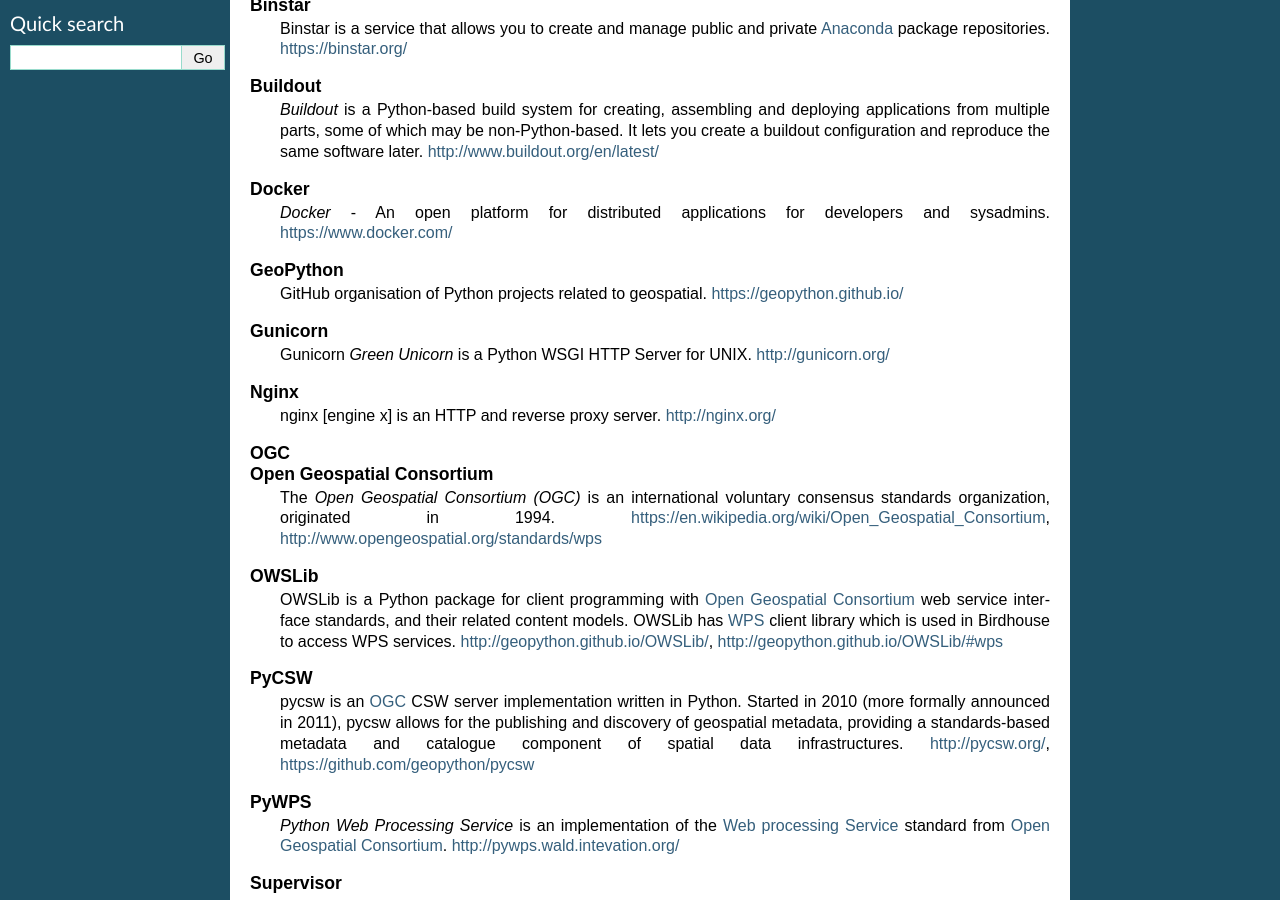
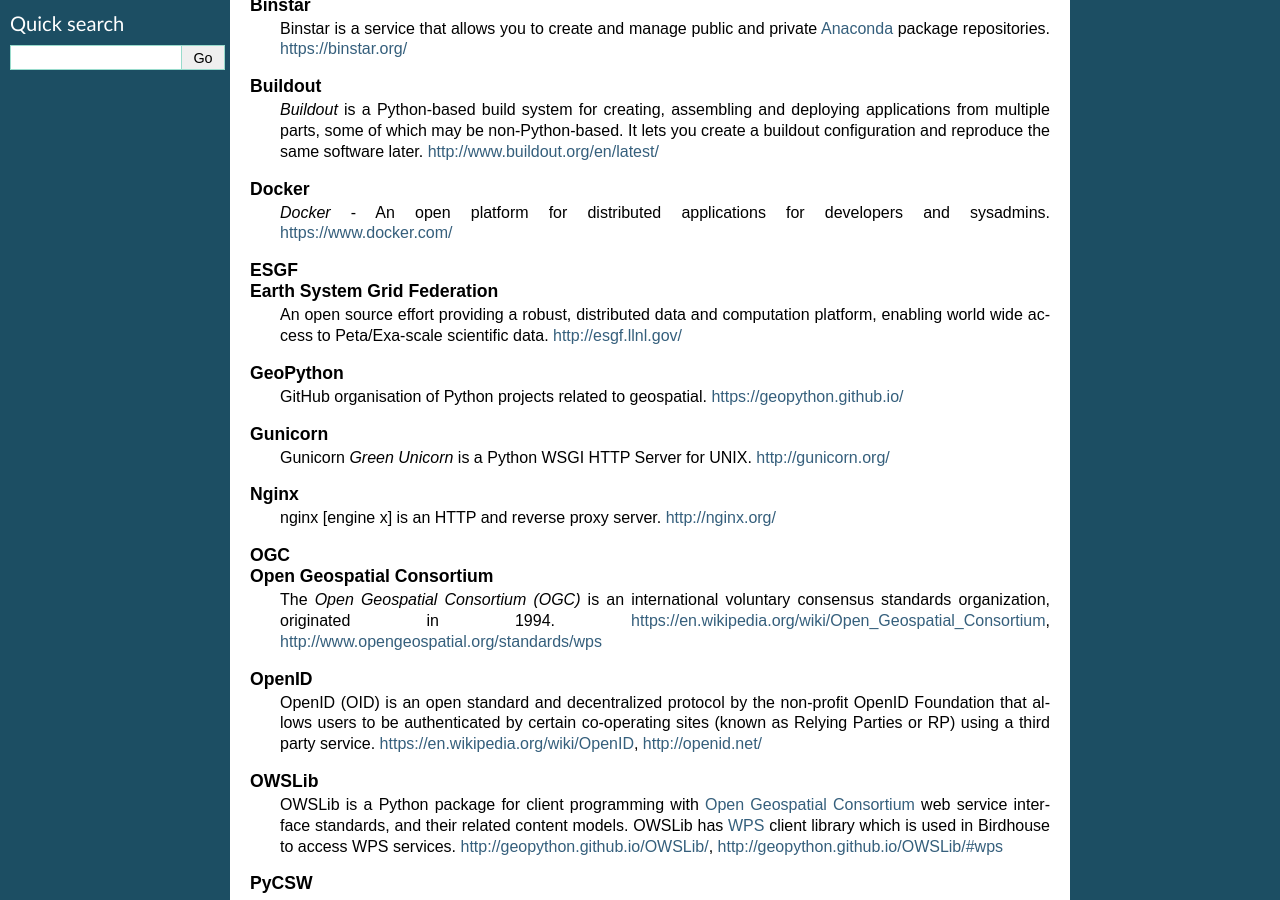
Before and after one commit to bird-house/birdhouse-docs, a Sphinx documentation site: the page built from docs/source/glossary.rst, in a window 1280 px wide and 900 px high, scrolled down 200 px. Built offline with Sphinx 7.4.7, drawn with Linux system fonts in a browser that asks for light colours.

Commit message:
update glossary

```diff
--- a/docs/source/glossary.rst
+++ b/docs/source/glossary.rst
@@ -68,3 +68,12 @@
    PyCSW
       pycsw is an :term:`OGC` CSW server implementation written in Python. Started in 2010 (more formally announced in 2011), pycsw allows for the publishing and discovery of geospatial metadata, providing a standards-based metadata and catalogue component of spatial data infrastructures.
       http://pycsw.org/, https://github.com/geopython/pycsw
+
+   ESGF
+   Earth System Grid Federation
+      An open source effort providing a robust, distributed data and computation platform, enabling world wide access to Peta/Exa-scale scientific data.
+      http://esgf.llnl.gov/
+
+   OpenID
+      OpenID (OID) is an open standard and decentralized protocol by the non-profit OpenID Foundation that allows users to be authenticated by certain co-operating sites (known as Relying Parties or RP) using a third party service.
+      https://en.wikipedia.org/wiki/OpenID, http://openid.net/
```
